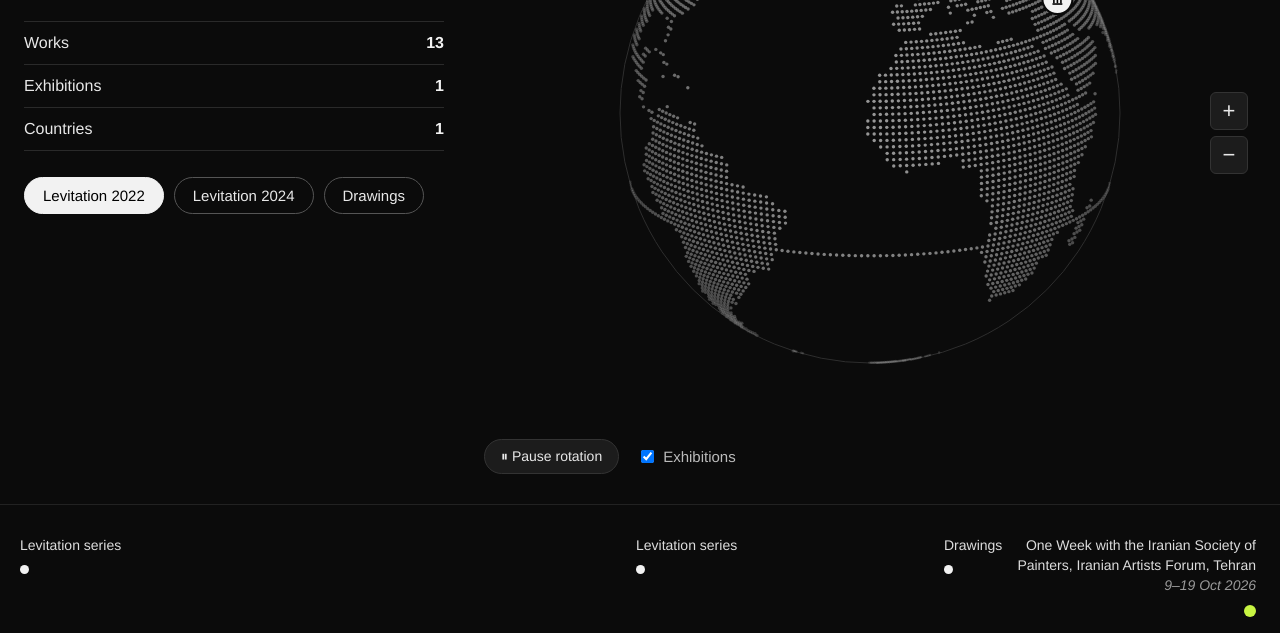
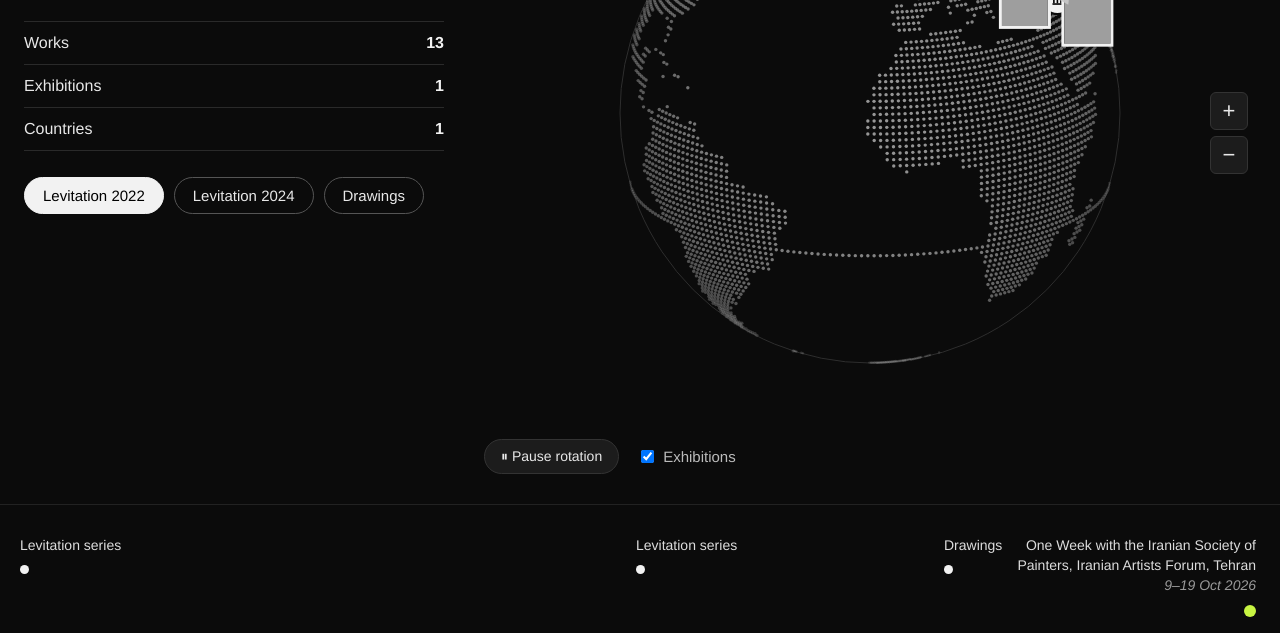
Before and after one commit to Aaarmaan/work, a plain HTML site: page index.html in a window 1280 px wide. Shown: the part 569-1202 px from the top of the page. Drawn offline with Linux system fonts and the light colour scheme.

Commit message:
Swipe on painting viewer, globe painting cards with dotted arrows, globe fold toggle

```diff
--- a/app.js
+++ b/app.js
@@ -248,6 +248,27 @@ ovPrev.onclick = function () { stepWork(-1); };
 ovNext.onclick = function () { stepWork(1); };
 document.getElementById('ovEdgePrev').onclick = function () { stepView(-1); };
 document.getElementById('ovEdgeNext').onclick = function () { stepView(1); };
+/* Swipe left/right on the painting: change the view; past the last view,
+   change the work. */
+var ovViewer = document.querySelector('.ov-viewer');
+var swipeStart = null;
+ovViewer.addEventListener('pointerdown', function (e) {
+  swipeStart = { x: e.clientX, y: e.clientY };
+});
+ovViewer.addEventListener('pointerup', function (e) {
+  if (!swipeStart || currentTab !== 'painting') { swipeStart = null; return; }
+  var dx = e.clientX - swipeStart.x, dy = e.clientY - swipeStart.y;
+  swipeStart = null;
+  if (Math.abs(dx) < 50 || Math.abs(dx) < Math.abs(dy) * 1.5) return;
+  if (dx < 0) {
+    if (viewIndex < VIEWS - 1) stepView(1);
+    else stepWork(1);
+  } else {
+    if (viewIndex > 0) stepView(-1);
+    else stepWork(-1);
+  }
+});
+ovViewer.addEventListener('pointercancel', function () { swipeStart = null; });
 overlay.addEventListener('click', function (e) {
   if (e.target === overlay) closeOverlay();
 });
--- a/globe.js
+++ b/globe.js
@@ -58,6 +58,31 @@
   var markerScreen = null;
   var callout = document.getElementById('callout');
   var showExhib = document.getElementById('showExhib');
+
+  function latLon3(lat, lon) {
+    var la = lat * Math.PI / 180, lo = lon * Math.PI / 180;
+    return {
+      x: Math.cos(la) * Math.sin(lo),
+      y: Math.sin(la),
+      z: Math.cos(la) * Math.cos(lo)
+    };
+  }
+
+  // Small painting cards near Tehran: one per series. Tap a card to open
+  // that work. Each card is joined to the Tehran marker by a dotted arrow.
+  var CARD_W = 46, CARD_H = 60;
+  var cards = [
+    { lat: 47, lon: 62, img: 'g1-1.jpg', work: 0, label: 'Levitation 2022' },
+    { lat: 28, lon: 64, img: 'g2-1.png', work: 5, label: 'Levitation 2024' },
+    { lat: 40, lon: 38, img: 'dr-1.jpg', work: 8, label: 'Drawing 2025' }
+  ];
+  var cardImgs = {};
+  cards.forEach(function (c) {
+    var im = new Image();
+    im.src = 'https://armanmahmoudi.ir/gallery/' + c.img;
+    cardImgs[c.img] = im;
+  });
+  var cardScreens = [];
 
   function drawMuseum(x, y, r) {
     ctx.save();
@@ -127,6 +152,51 @@
       } else {
         callout.hidden = true;
       }
+    }
+
+    // Small painting cards near Tehran, joined to the marker by dotted arrows.
+    cardScreens = [];
+    if (showExhib && showExhib.checked) {
+      cards.forEach(function (c) {
+        var q2 = rotate(latLon3(c.lat, c.lon), state.rotY, state.rotX);
+        if (q2.z < 0.03) return;
+        var cx = CX + q2.x * R, cy = CY - q2.y * R;
+        if (markerScreen) {
+          var dx = cx - markerScreen.x, dy = cy - markerScreen.y;
+          var len = Math.hypot(dx, dy) || 1;
+          var ux = dx / len, uy = dy / len;
+          var ex = cx - ux * (CARD_W / 2 + 12), ey = cy - uy * (CARD_H / 2 + 12);
+          ctx.save();
+          ctx.setLineDash([3, 4]);
+          ctx.strokeStyle = 'rgba(200,200,200,0.85)';
+          ctx.lineWidth = 1.5;
+          ctx.beginPath();
+          ctx.moveTo(markerScreen.x, markerScreen.y);
+          ctx.lineTo(ex, ey);
+          ctx.stroke();
+          ctx.setLineDash([]);
+          ctx.fillStyle = 'rgba(200,200,200,0.9)';
+          ctx.translate(ex, ey);
+          ctx.rotate(Math.atan2(dy, dx));
+          ctx.beginPath();
+          ctx.moveTo(0, 0);
+          ctx.lineTo(-9, -4);
+          ctx.lineTo(-9, 4);
+          ctx.closePath();
+          ctx.fill();
+          ctx.restore();
+        }
+        ctx.fillStyle = '#f2f2f2';
+        ctx.fillRect(cx - CARD_W / 2 - 3, cy - CARD_H / 2 - 3, CARD_W + 6, CARD_H + 6);
+        ctx.fillStyle = '#222';
+        ctx.fillRect(cx - CARD_W / 2, cy - CARD_H / 2, CARD_W, CARD_H);
+        var im = cardImgs[c.img];
+        if (im && im.complete && im.naturalWidth) {
+          ctx.drawImage(im, 0, 0, im.naturalWidth, im.naturalHeight * 0.96,
+            cx - CARD_W / 2, cy - CARD_H / 2, CARD_W, CARD_H);
+        }
+        cardScreens.push({ x: cx, y: cy, work: c.work, label: c.label });
+      });
     }
   }
 
@@ -208,6 +278,16 @@
       state.idle = 0;
       return;
     }
+    // Hover over a card -> label callout.
+    for (var ci = 0; ci < cardScreens.length; ci++) {
+      var cd = cardScreens[ci];
+      if (Math.abs(p.x - cd.x) < CARD_W / 2 + 6 && Math.abs(p.y - cd.y) < CARD_H / 2 + 6) {
+        callout.textContent = cd.label + ' — tap to open';
+        callout.hidden = false;
+        canvas.style.cursor = 'pointer';
+        return;
+      }
+    }
     // Hover over the marker -> callout.
     if (nearMarker(p)) {
       callout.innerHTML = 'Made in Tehran · Exhibited: One Week with the Iranian Society of Painters, Tehran, Iran<em>9–19 October 2026</em>';
@@ -236,6 +316,13 @@
     // A drag (or pinch) ending over the marker must not open the card.
     if (dragDist > 8 || !markerScreen) return;
     var p = pos(e);
+    for (var i = 0; i < cardScreens.length; i++) {
+      var cd = cardScreens[i];
+      if (Math.abs(p.x - cd.x) < CARD_W / 2 + 6 && Math.abs(p.y - cd.y) < CARD_H / 2 + 6) {
+        if (typeof openOverlay === 'function') openOverlay(cd.work);
+        return;
+      }
+    }
     if (nearMarker(p)) {
       markerCard.hidden = !markerCard.hidden;
     } else if (!markerCard.hidden) {
@@ -254,6 +341,13 @@
     state.paused = !state.paused;
     pauseBtn.textContent = state.paused ? '▶ Resume rotation' : '⏸ Pause rotation';
   });
+  // Fold the globe away / bring it back.
+  var globeToggle = document.getElementById('globeToggle');
+  var whereRight = document.querySelector('.where-right');
+  globeToggle.addEventListener('click', function () {
+    var off = whereRight.classList.toggle('globe-off');
+    globeToggle.textContent = off ? '+ Show globe' : '− Hide globe';
+  });
   document.getElementById('zoomIn').addEventListener('click', function () {
     state.zoom = Math.min(1.5, state.zoom + 0.15);
   });
--- a/index.html
+++ b/index.html
@@ -41,6 +41,7 @@
     </div>
   </div>
   <div class="where-right">
+    <button id="globeToggle" class="globe-toggle">− Hide globe</button>
     <canvas id="globe" width="640" height="640" aria-label="Globe showing where the work has been exhibited"></canvas>
     <div class="globe-bar">
       <button id="pauseBtn">⏸ Pause rotation</button>
--- a/style.css
+++ b/style.css
@@ -89,6 +89,17 @@ button { font-family: "Helvetica Neue", Helvetica, Arial, sans-serif; }
   font-size: 15px; line-height: 1.5; color: #e8e8e8;
 }
 .callout em { color: #999; display: block; font-size: 14px; }
+
+/* globe fold toggle */
+.globe-toggle {
+  position: absolute; top: 0; right: 0; z-index: 6;
+  background: #1c1c1c; color: #e8e8e8; border: 1px solid #333;
+  padding: 9px 16px; font: inherit; font-size: 15px; cursor: pointer;
+}
+.where-right.globe-off { min-height: 0; }
+.where-right.globe-off #globe, .where-right.globe-off .globe-bar,
+.where-right.globe-off .zoom, .where-right.globe-off .callout,
+.where-right.globe-off .marker-card { display: none; }
 
 /* marker card: folds open when the Tehran marker is clicked */
 .marker-card {
@@ -227,7 +238,7 @@ footer { border-top: 1px solid #222; padding: 34px 24px 20px 24px; }
 .ov-story p { color: #bbb; font-size: 16px; line-height: 1.6; padding: 10px 0 16px; }
 .ov-viewer {
   flex: 1; position: relative; display: flex; align-items: center; justify-content: center;
-  background: #dde1e0; min-width: 0;
+  background: #dde1e0; min-width: 0; touch-action: pan-y;
 }
 .ov-frame { width: 86%; height: 86%; background: #eef0ef; display: flex; align-items: center; justify-content: center; }
 .ov-frame[hidden] { display: none; }
```
